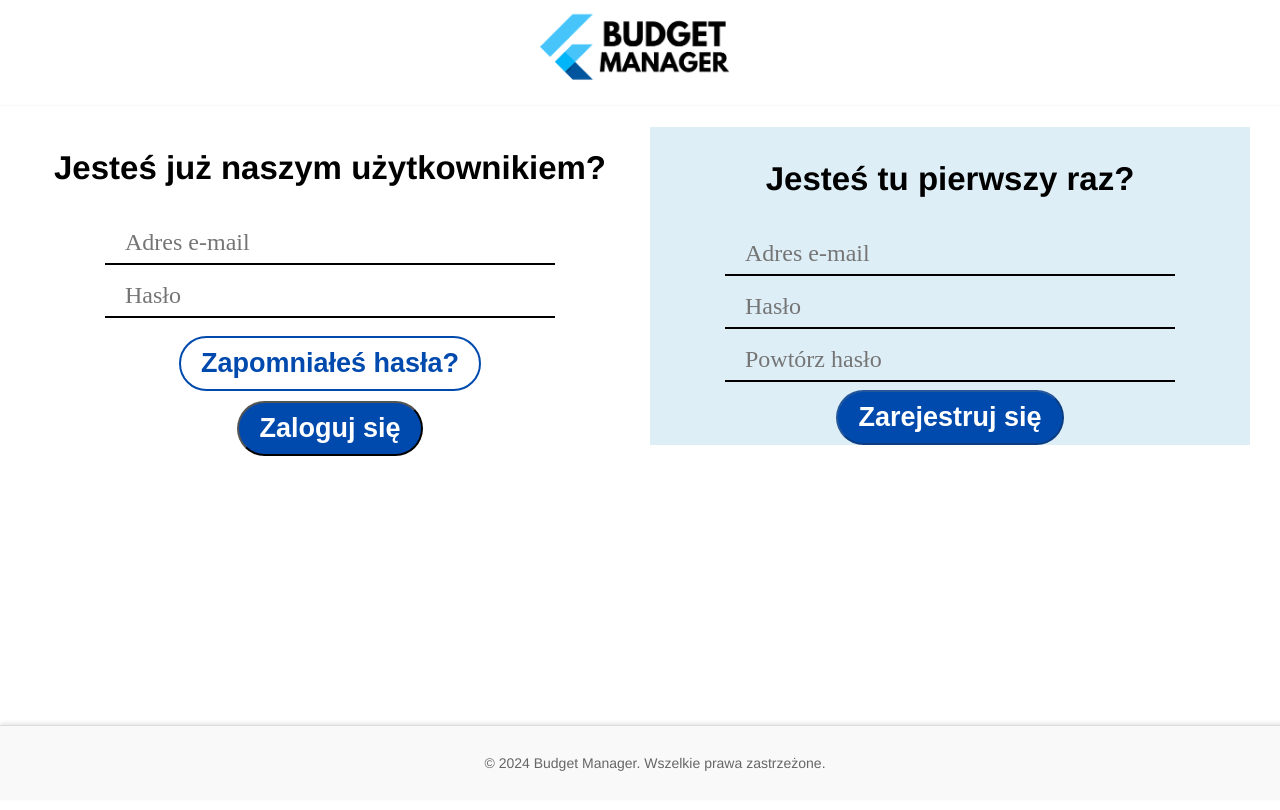
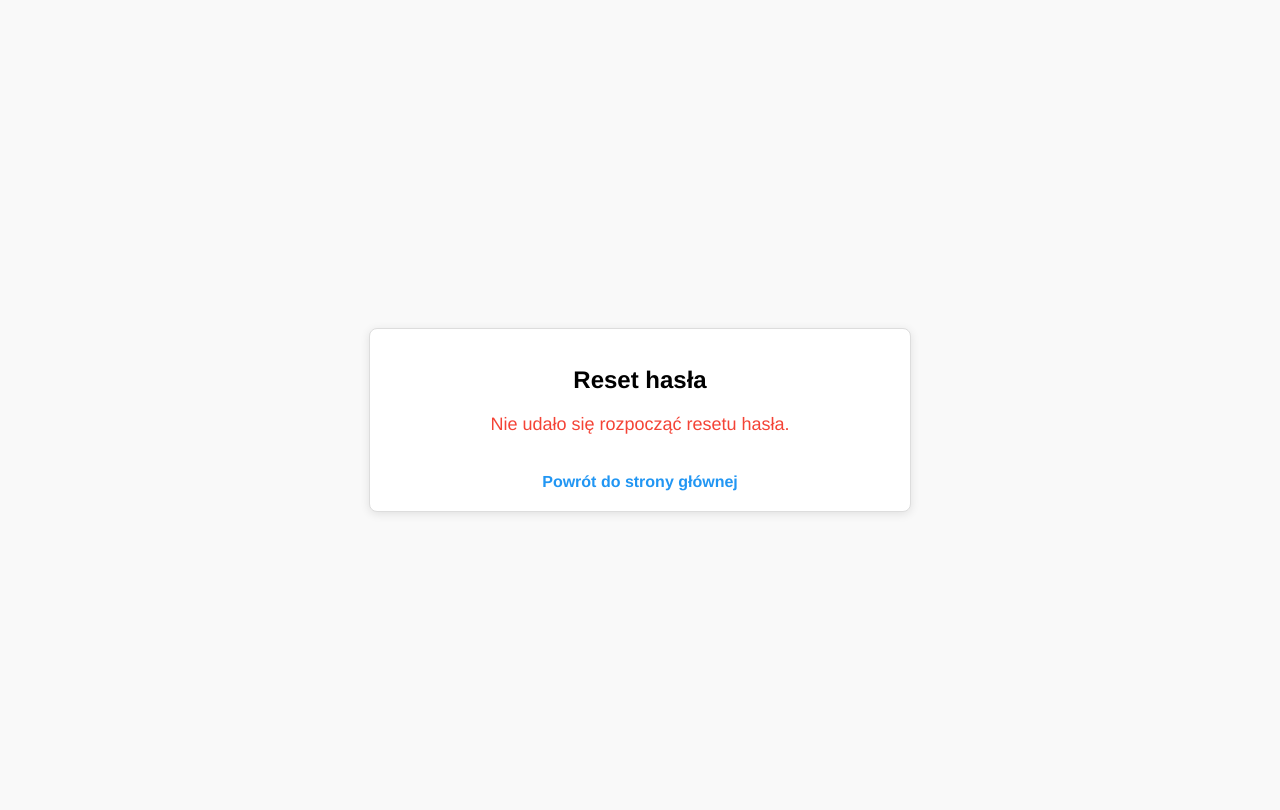
Before and after one commit to mlewandowicz95/BudgetManagerClient, a Vue app: page /reset-password in a window 1280 px wide. Before the commit this address led to /. Shown: the top 810 px of the page. Built offline with nearby package versions, Linux system fonts and the light colour scheme.

Commit message:
Prepared aciont with link from e-mail (ResetPassword, ChangeEmail).

```diff
--- a/src/api/api.js
+++ b/src/api/api.js
@@ -31,9 +31,13 @@ export const login = async (credentials) => {
 
 
 
-export const resetPassword = async (userEmail) => {
+export const requestPasswordReset = async (userEmail) => {
     const response = await apiClient.post('/Auth/request-password-reset', userEmail);
     return response;
+};
+
+export const resetPassword = async (resetData) => {
+  return await apiClient.post("/Auth/reset-password", resetData);
 };
 
 
@@ -110,6 +114,7 @@ export const getConfirmEmailChange = async (token) => {
   });
 };
 
+
 export const getAllTransaction = async (params) => {
   try {
     const response = await apiClient.get('Transaction', { params });
--- a/src/api/config.js
+++ b/src/api/config.js
@@ -33,6 +33,15 @@ const handleApiError = (error) => {
   throw { message: "Wystąpił nieoczekiwany błąd sieci." };
 };
 
+// Globalna obsługa odpowiedzi i błędów za pomocą interceptorów
+apiClient.interceptors.response.use(
+  (response) => handleApiResponse(response),
+  (error) => {
+    handleApiError(error);
+    return Promise.reject(error); // Przekazanie błędu dalej
+  }
+);
+
 // Dodanie tokena JWT do każdego żądania
 apiClient.interceptors.request.use((config) => {
   const token = localStorage.getItem('jwtToken');
@@ -42,13 +51,6 @@ apiClient.interceptors.request.use((config) => {
   return config;
 });
 
-// Globalna obsługa odpowiedzi i błędów za pomocą interceptorów
-apiClient.interceptors.response.use(
-  (response) => handleApiResponse(response),
-  (error) => {
-    handleApiError(error);
-    return Promise.reject(error); // Przekazanie błędu dalej
-  }
-);
+
 
 export default apiClient;
--- a/src/components/ConfirmEmailChangeView.vue
+++ b/src/components/ConfirmEmailChangeView.vue
@@ -5,7 +5,7 @@
       <p v-if="successMessage" class="success-message">{{ successMessage }}</p>
       <p v-else-if="errorMessage" class="error-message">{{ errorMessage }}</p>
       <p v-else class="loading-message">Trwa przetwarzanie...</p>
-      <router-link v-if="successMessage || errorMessage" to="/dashboard" class="redirect-link">
+      <router-link v-if="successMessage || errorMessage" to="/" class="redirect-link">
         Powrót do strony głównej
       </router-link>
     </div>
@@ -30,9 +30,13 @@ export default {
       throw new Error("Brak tokenu do potwierdzenia zmiany e-maila.");
     }
 
-      console.log("Token: ", this.token); // Debugowanie tokena
     const response = await getConfirmEmailChange(this.token);
-      this.successMessage = response.message || "E-mail został pomyślnie zmieniony.";
+    console.log("Response z API w widoku: ", response);
+    if (response) {
+      this.successMessage = "E-mail został pomyślnie zmieniony.";
+    } else {
+      throw new Error("Nie udało się potwierdzić zmiany e-maila.");
+    }
   } catch (error) {
     console.error("Błąd potwierdzenia zmiany e-maila:", error);
     this.errorMessage =
--- /dev/null
+++ b/src/components/ResetPasswordView.vue
@@ -0,0 +1,161 @@
+<template>
+    <div class="reset-password-container">
+      <div class="content">
+        <h1>Reset hasła</h1>
+        <p v-if="successMessage" class="success-message">{{ successMessage }}</p>
+        <p v-else-if="errorMessage" class="error-message">{{ errorMessage }}</p>
+        <p v-else class="loading-message">Trwa przetwarzanie...</p>
+
+        <!-- Formularz zmiany hasła -->
+        <form v-if="showForm && !successMessage" @submit.prevent="submitNewPassword">
+          <div class="form-group">
+            <label for="newPassword">Nowe hasło</label>
+            <input
+              id="newPassword"
+              type="password"
+              v-model="newPassword"
+              placeholder="Wprowadź nowe hasło"
+              required
+            />
+          </div>
+          <button type="submit" class="submit-button">Zresetuj hasło</button>
+        </form>
+
+        <!-- Przycisk powrotu -->
+        <router-link v-if="successMessage || errorMessage" to="/" class="redirect-link">
+          Powrót do strony głównej
+        </router-link>
+      </div>
+    </div>
+  </template>
+
+  <script>
+  import { resetPassword } from "@/api/api";
+
+  export default {
+    name: "ResetPasswordView",
+    props: ["token"],
+    data() {
+      return {
+        newPassword: "",
+        successMessage: "",
+        errorMessage: "",
+        showForm: true,
+      };
+    },
+    async created() {
+      try {
+        if (!this.token) {
+          throw new Error("Brak tokenu do resetu hasła.");
+        }
+        // Jeśli token jest prawidłowy, pokazujemy formularz
+        console.log("Token do resetu hasła:", this.token);
+      } catch (error) {
+        console.error("Błąd resetu hasła:", error);
+        this.errorMessage =
+          error.response?.data?.message || "Nie udało się rozpocząć resetu hasła.";
+        this.showForm = false; // Ukryj formularz, jeśli token jest nieprawidłowy
+      }
+    },
+    methods: {
+      async submitNewPassword() {
+        try {
+          if (!this.newPassword) {
+            this.errorMessage = "Proszę wprowadzić nowe hasło.";
+            return;
+          }
+          const response = await resetPassword({
+            token: this.token,
+            newPassword: this.newPassword,
+          });
+          console.log("Odpowiedź resetu hasła:", response);
+          this.successMessage = "Hasło zostało pomyślnie zresetowane.";
+          this.showForm = false; // Ukryj formularz po sukcesie
+        } catch (error) {
+          console.error("Błąd resetu hasła:", error);
+          this.errorMessage =
+            error.response?.data?.message || "Nie udało się zresetować hasła.";
+        }
+      },
+    },
+  };
+  </script>
+
+  <style scoped>
+  .reset-password-container {
+    display: flex;
+    justify-content: center;
+    align-items: center;
+    height: 100vh;
+    background-color: #f9f9f9;
+    padding: 20px;
+  }
+
+  .content {
+    max-width: 500px;
+    width: 100%;
+    padding: 20px;
+    background: white;
+    border: 1px solid #ddd;
+    border-radius: 8px;
+    box-shadow: 0 2px 10px rgba(0, 0, 0, 0.1);
+    text-align: center;
+  }
+
+  h1 {
+    font-size: 24px;
+    margin-bottom: 20px;
+  }
+
+  .loading-message {
+    font-size: 18px;
+    color: #555;
+  }
+
+  .success-message {
+    font-size: 18px;
+    color: #4caf50;
+  }
+
+  .error-message {
+    font-size: 18px;
+    color: #f44336;
+  }
+
+  .form-group {
+    margin-bottom: 15px;
+  }
+
+  input {
+    width: 100%;
+    padding: 10px;
+    border: 1px solid #ddd;
+    border-radius: 5px;
+    box-sizing: border-box;
+  }
+
+  button {
+    padding: 10px 20px;
+    background-color: #004aad;
+    color: white;
+    border: none;
+    border-radius: 5px;
+    cursor: pointer;
+  }
+
+  button:hover {
+    background-color: #00368f;
+  }
+
+  .redirect-link {
+    display: inline-block;
+    margin-top: 20px;
+    color: #2196f3;
+    text-decoration: none;
+    font-weight: bold;
+  }
+
+  .redirect-link:hover {
+    text-decoration: underline;
+  }
+  </style>
--- a/src/router/index.js
+++ b/src/router/index.js
@@ -15,6 +15,7 @@ import AddIncomeForm from '@/components/AddIncomeForm.vue';
 import AddExpenseForm from '@/components/AddExpenseForm.vue';
 import AddGoalForm from '@/components/AddGoalForm.vue';
 import ConfirmEmailChangeView from '@/components/ConfirmEmailChangeView.vue';
+import ResetPasswordView from '@/components/ResetPasswordView.vue';
 
 
 const routes = [
@@ -32,6 +33,13 @@ const routes = [
     component: LoginView,
     meta: { requiresAuth: false },
   },
+  {
+    path: "/reset-password",
+    name: "ResetPassword",
+    component: ResetPasswordView,
+    props: (route) => ({ token: route.query.token }), // Przekazuje token jako prop
+  },
+
   {
     path: '/register',
     redirect: '/',
@@ -100,10 +108,10 @@ const routes = [
     ]
   },
   {
-    path: "/User/confirm-email-change",
+    path: "/confirm-email-change",
     name: "ConfirmEmailChange",
     component: ConfirmEmailChangeView,
-    props: (route) => ({ token: route.query.token }), // Przechwycenie tokenu z parametru URL
+    props: (route) => ({ token: route.query.token }), // Token przekazywany z query
   },
   {
     path: '/history',
--- a/src/views/LoginView.vue
+++ b/src/views/LoginView.vue
@@ -73,7 +73,7 @@
 </template>
 
 <script>
-import { login, resetPassword } from "@/api/api";
+import { login, requestPasswordReset } from "@/api/api";
 import { useUserStore } from "@/stores/userStore";
 import { ErrorCodes } from "@/constants/errorCodes";
 export default {
@@ -121,7 +121,7 @@ export default {
     this.success = ""; // Wyczyść poprzednie sukcesy
 
     // Wywołanie funkcji z authApi
-    const { email } = await resetPassword({ email: this.resetEmail });
+    const { email } = await requestPasswordReset({ email: this.resetEmail });
 
     // Sukces - obsługa odpowiedzi
     console.log("Reset hasła powiódł się dla e-maila:", email);
--- a/vue.config.js
+++ b/vue.config.js
@@ -1,4 +1,5 @@
-const { defineConfig } = require('@vue/cli-service')
+const { defineConfig } = require("@vue/cli-service");
+
 module.exports = defineConfig({
-  transpileDependencies: true
-})
+  transpileDependencies: true,
+});
```
Lines whose indentation alone changed are shown as unchanged.
